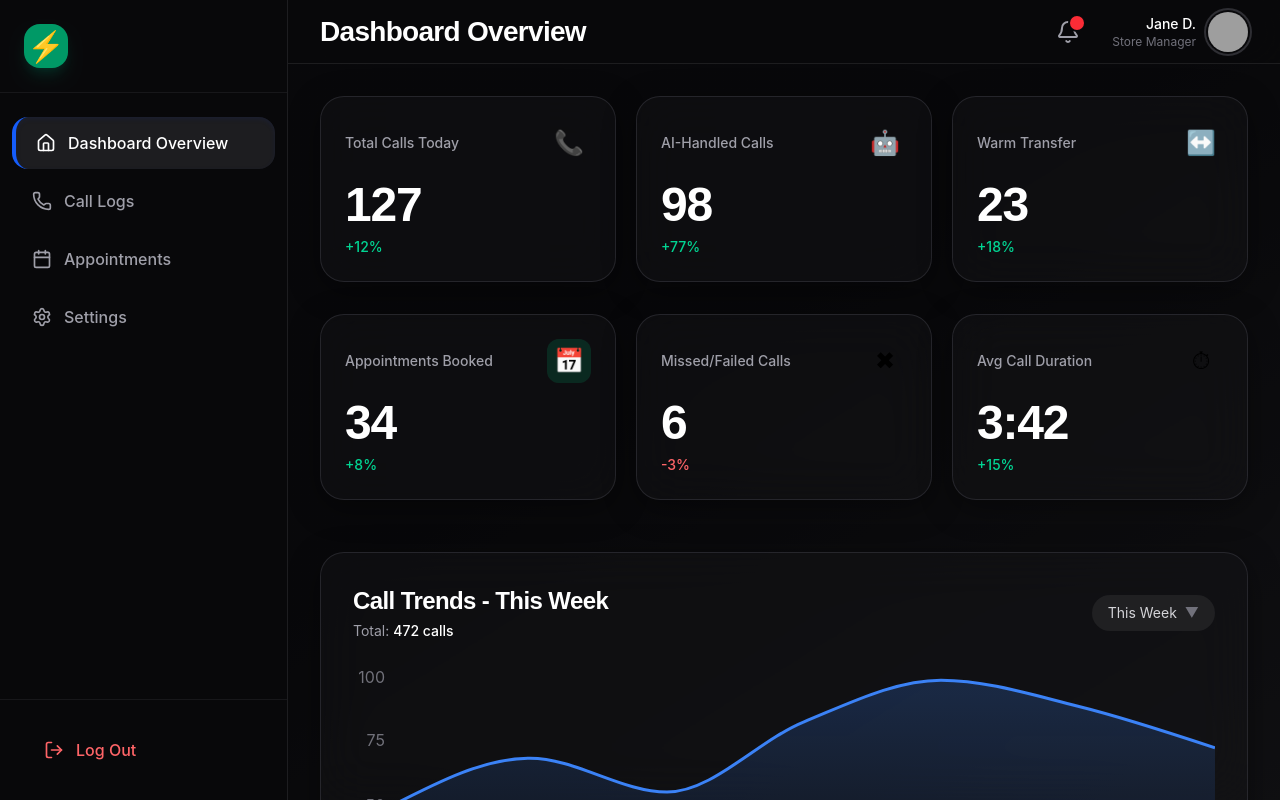
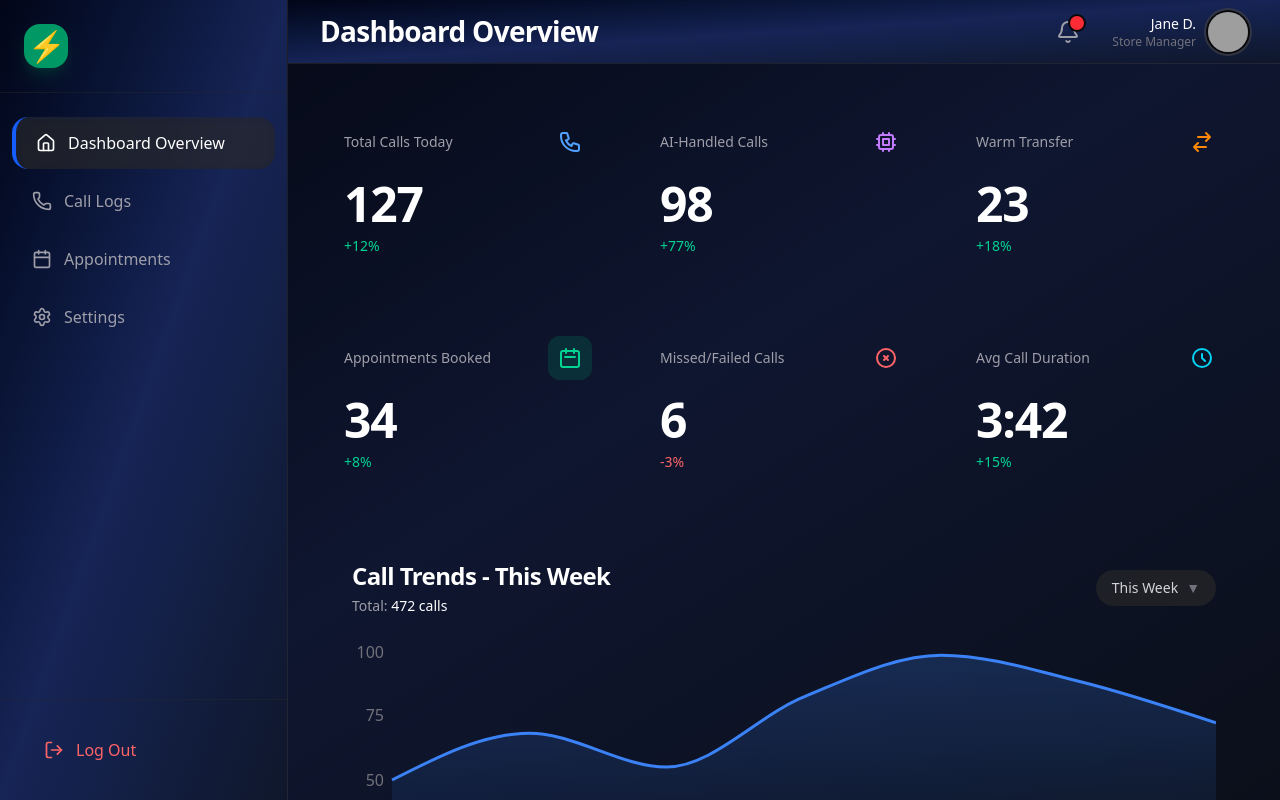
Before and after one commit to GeorgeBlaize/ubreakfix-react-dashboard, a React (Vite) app: page / in a window 1280 px wide. Built offline with nearby package versions, Linux system fonts and the light colour scheme; grey boxes are pictures that could not be loaded.

Commit message:
updated Settings.jsx

```diff
--- a/package.json
+++ b/package.json
@@ -14,6 +14,7 @@
     "lucide-react": "^0.563.0",
     "react": "^19.2.0",
     "react-dom": "^19.2.0",
+    "react-icons": "^5.5.0",
     "react-router-dom": "^7.13.0",
     "recharts": "^3.7.0"
   },
--- /dev/null
+++ b/public/index.html
@@ -0,0 +1,4 @@
+<!-- public/index.html -->
+<body class="bg-gradient-to-br from-[#020618] via-[#162456] to-[#0F172B]">
+  <div id="root"></div>
+</body>
--- a/src/App.jsx
+++ b/src/App.jsx
@@ -12,7 +12,7 @@ export default function App() {
 
   return (
     <BrowserRouter>
-      <div className="flex h-screen overflow-hidden">
+      <div className="flex h-screen overflow-hidden min-h-screen bg-gradient-to-br from-[#020618] via-[#162456] to-[#0F172B] text-white">
         <Sidebar mobileOpen={mobileMenuOpen} onClose={() => setMobileMenuOpen(false)} />
 
         <div className="flex-1 flex flex-col">
--- /dev/null
+++ b/src/components/EditButton.jsx
@@ -0,0 +1,10 @@
+// src/components/EditButton.jsx
+export default function EditButton() {
+  return (
+    <button className="absolute -bottom-2 -right-2 bg-zinc-950 p-1 rounded-full shadow-lg shadow-cyan-900/30">
+      <div className="bg-cyan-600 w-10 h-10 rounded-full flex items-center justify-center text-xl hover:bg-cyan-500 transition-colors">
+        ✏
+      </div>
+    </button>
+  );
+}
--- a/src/components/Sidebar.jsx
+++ b/src/components/Sidebar.jsx
@@ -12,12 +12,12 @@ export default function Sidebar({ mobileOpen, onClose }) {
   return (
     <>
       {mobileOpen && (
-        <div className="fixed inset-0 bg-black/60 backdrop-blur-sm z-40 lg:hidden" onClick={onClose} />
+        <div className="fixed inset-0 bg-black/60 backdrop-blur-sm z-40 lg:hidden " onClick={onClose} />
       )}
 
       <aside
         className={`fixed lg:static inset-y-0 left-0 z-50 w-72 bg-zinc-950/95 backdrop-blur-xl border-r border-zinc-800/70 flex flex-col transform transition-transform duration-300 lg:translate-x-0 ${
-          mobileOpen ? 'translate-x-0' : '-translate-x-full'
+          mobileOpen ? 'translate-x-0' : '-translate-x-full min-h-screen bg-gradient-to-br from-[#020618] via-[#162456] to-[#0F172B] text-white'
         }`}
       >
 
--- a/src/components/StatCard.jsx
+++ b/src/components/StatCard.jsx
@@ -1,11 +1,13 @@
-export default function StatCard({ title, value, change, icon, color = "blue" }) {
+// src/components/StatCard.jsx (updated version)
+export default function StatCard({ title, value, change, icon, color = 'blue' }) {
   const isPositive = change?.startsWith('+');
+
   return (
     <div className="glass-card p-5 lg:p-6">
       <div className="flex items-center justify-between mb-4">
         <div className="text-zinc-400 text-xs lg:text-sm font-medium">{title}</div>
         <div className={`w-10 h-10 lg:w-11 lg:h-11 rounded-xl flex items-center justify-center bg-${color}-600/20`}>
-          <span className="text-xl lg:text-2xl">{icon}</span>
+          {icon || <span className="text-xl lg:text-2xl">?</span>}
         </div>
       </div>
       <div className="text-4xl lg:text-5xl font-display font-bold tracking-tight text-white">{value}</div>
--- a/src/components/TopBar.jsx
+++ b/src/components/TopBar.jsx
@@ -17,7 +17,7 @@ export default function TopBar({ onMenuClick }) {
   const currentTitle = titleMap[location.pathname] || 'Dashboard';
 
   return (
-    <header className="h-16 border-b border-zinc-800/70 bg-zinc-950/80 backdrop-blur-xl flex items-center px-5 lg:px-8 z-40">
+    <header className="bg-gradient-to-br from-[#020618] via-[#162456] to-[#0F172B] h-16 border-b border-zinc-800/70 bg-zinc-950/80 backdrop-blur-xl flex items-center px-5 lg:px-8 z-40 ">
       <button
         className="lg:hidden p-2 -ml-2 text-zinc-400 hover:text-white transition-colors"
         onClick={onMenuClick}
@@ -32,7 +32,7 @@ export default function TopBar({ onMenuClick }) {
         {currentTitle}
       </h1>
 
-      <div className="flex items-center gap-6 lg:gap-8">
+      <div className="flex items-center gap-6 lg:gap-8 ">
         <button className="relative text-zinc-400 hover:text-white transition-colors">
           <Bell className="w-6 h-6" />
           <span className="absolute -top-1 -right-1 w-3.5 h-3.5 bg-red-500 rounded-full ring-2 ring-zinc-950" />
--- a/src/index.css
+++ b/src/index.css
@@ -1,19 +1,27 @@
+/* src/index.css */
+
 @tailwind base;
 @tailwind components;
 @tailwind utilities;
 @import "tailwindcss";
-@import url('https://fonts.googleapis.com/css2?family=Inter:wght@300;400;500;600;700&family=Space+Grotesk:wght@500;600;700&display=swap');
 
-body {
-  @apply bg-gradient-to-br from-zinc-950 via-zinc-950 to-zinc-900;
-  font-family: 'Inter', system-ui, sans-serif;
+
+@import "tailwindcss";
+/* ============================================= */
+/* Global background gradient for the whole app  */
+/* ============================================= */
+html, body, #root {
+  margin: 0;
+  padding: 0;
+  height: 100%;
+  background: linear-gradient(to bottom right, #020618, #162456, #0F172B);
+  /* Alternative syntax if you prefer Tailwind-style: */
+  /* bg-gradient-to-br from-[#020618] via-[#162456] to-[#0F172B] */
 }
 
-.font-display {
-  font-family: 'Space Grotesk', sans-serif;
+/* Optional: make sure content doesn't get cut off */
+#root {
+  min-height: 100vh;
 }
 
-/* Custom glass effect */
-.glass-card {
-  @apply bg-zinc-900/40 backdrop-blur-xl border border-zinc-700/50 rounded-2xl lg:rounded-3xl shadow-[0_8px_32px_rgba(0,0,0,0.4)];
-}
+/* Rest of your existing styles... */
--- a/src/pages/Dashboard.jsx
+++ b/src/pages/Dashboard.jsx
@@ -1,37 +1,83 @@
+// src/pages/Dashboard.jsx
+import React from 'react';
 import StatCard from '../components/StatCard';
 import CallTrendsChart from '../components/CallTrendsChart';
+
+import {
+  HiOutlinePhone,
+  HiOutlineChip,
+  HiOutlineSwitchHorizontal,
+  HiOutlineCalendar,
+  HiOutlineClock,
+  HiOutlineXCircle,
+} from 'react-icons/hi';
 
 export default function Dashboard() {
   return (
     <div className="p-5 lg:p-6 xl:p-8 space-y-6 lg:space-y-8 bg-zinc-950/50">
-
+      {/* First row - 3 cards (adjusted to 3-column on lg as in your code) */}
       <div className="grid grid-cols-2 lg:grid-cols-3 gap-4 lg:gap-5">
-        <StatCard title="Total Calls Today" value="127" change="+12%" icon="📞" color="blue" />
-        <StatCard title="AI-Handled Calls" value="98" change="+77%" icon="🤖" color="purple" />
-        <StatCard title="Warm Transfer" value="23" change="+18%" icon="↔️" color="orange" />
-
+        <StatCard
+          title="Total Calls Today"
+          value="127"
+          change="+12%"
+          icon={<HiOutlinePhone className="w-6 h-6 text-blue-400" />}
+          color="blue"
+        />
+        <StatCard
+          title="AI-Handled Calls"
+          value="98"
+          change="+77%"
+          icon={<HiOutlineChip className="w-6 h-6 text-purple-400" />}
+          color="purple"
+        />
+        <StatCard
+          title="Warm Transfer"
+          value="23"
+          change="+18%"
+          icon={<HiOutlineSwitchHorizontal className="w-6 h-6 text-orange-400" />}
+          color="orange"
+        />
       </div>
 
-
+      {/* Second row - 3 cards */}
       <div className="grid grid-cols-2 lg:grid-cols-3 gap-4 lg:gap-5">
-        <StatCard title="Appointments Booked" value="34" change="+8%" icon="📅" color="emerald" />
-        <StatCard title="Missed/Failed Calls" value="6" change="-3%" icon="✖" color="red" />
-        <StatCard title="Avg Call Duration" value="3:42" change="+15%" icon="⏱" color="cyan" />
-        <div className="hidden lg:block" />
+        <StatCard
+          title="Appointments Booked"
+          value="34"
+          change="+8%"
+          icon={<HiOutlineCalendar className="w-6 h-6 text-emerald-400" />}
+          color="emerald"
+        />
+        <StatCard
+          title="Missed/Failed Calls"
+          value="6"
+          change="-3%"
+          icon={<HiOutlineXCircle className="w-6 h-6 text-red-400" />}
+          color="red"
+        />
+        <StatCard
+          title="Avg Call Duration"
+          value="3:42"
+          change="+15%"
+          icon={<HiOutlineClock className="w-6 h-6 text-cyan-400" />}
+          color="cyan"
+        />
       </div>
 
+      {/* Chart */}
       <CallTrendsChart />
 
-
+      {/* Bottom row - Recent Activity + Top Repair Requests */}
       <div className="grid lg:grid-cols-2 gap-6 lg:gap-8">
-
+        {/* Recent Activity */}
         <div className="glass-card p-6 lg:p-8">
           <h2 className="text-lg lg:text-xl font-semibold mb-6 text-white">Recent Activity</h2>
           <div className="space-y-5 text-sm">
             {[
-              { dot: 'green', text: 'AI booked appointment for iPhone 13 screen repair', time: '2 min ago' },
-              { dot: 'red',   text: 'Warm transfer to technician - Software issue',       time: '5 min ago' },
-              { dot: 'green', text: 'Quote provided for iPad battery replacement',       time: '8 min ago' },
+              { dot: 'emerald', text: 'AI booked appointment for iPhone 13 screen repair', time: '2 min ago' },
+              { dot: 'amber',   text: 'Warm transfer to technician - Software issue',       time: '5 min ago' },
+              { dot: 'emerald', text: 'Quote provided for iPad battery replacement',       time: '8 min ago' },
               { dot: 'red',     text: 'Call dropped after 12 seconds',                     time: '15 min ago' },
             ].map((item, i) => (
               <div key={i} className="flex items-start gap-4">
@@ -45,7 +91,7 @@ export default function Dashboard() {
           </div>
         </div>
 
-
+        {/* Top Repair Requests */}
         <div className="glass-card p-6 lg:p-8">
           <h2 className="text-lg lg:text-xl font-semibold mb-6 text-white">Top Repair Requests</h2>
           <div className="space-y-6">
```
Also changed, not shown: src/pages/CallLogs.jsx (+10 -10 lines), src/pages/Settings.jsx (+39 -23 lines), 1 other file (tests, documents, lock files or other folders).
